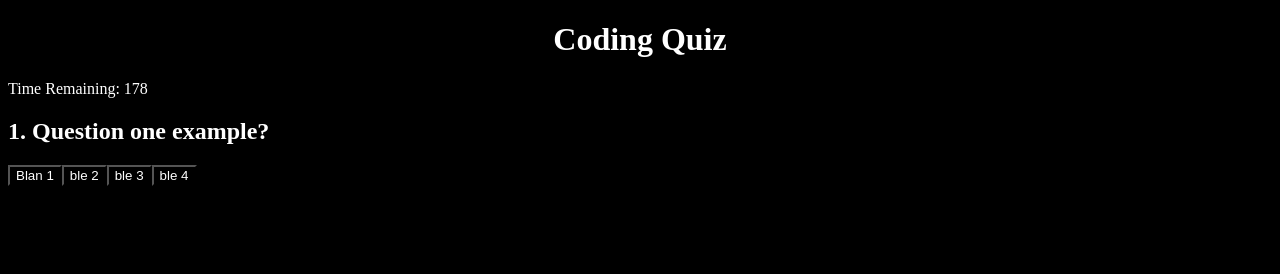
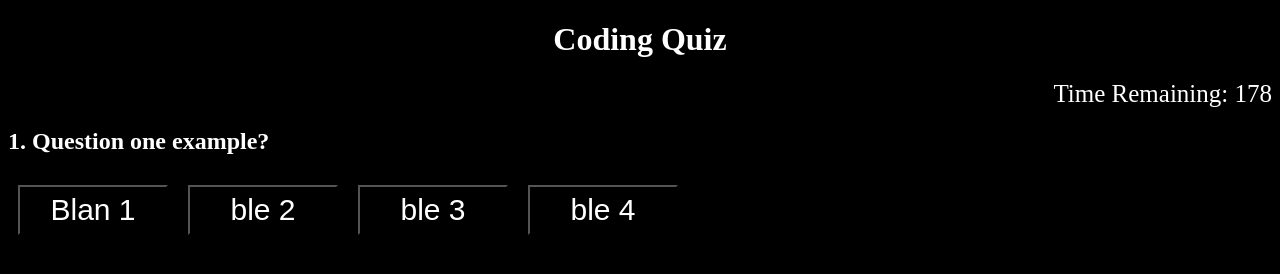
Before and after one commit to dfreeman3102/timed-coding-assessment, a plain HTML site: page index.html in a window 1280 px wide. Both pictures are taken after a click on the button "Start". Drawn offline with Linux system fonts and the light colour scheme.

Commit message:
makes question, timer, and answers more readable

```diff
--- a/assets/css/style.css
+++ b/assets/css/style.css
@@ -21,6 +21,21 @@ h1{
     font-size: 25px;
     background-color: rgb(71, 71, 71);
 }
+#timer{
+    display: flex;
+    justify-content: end;
+    font-size: 25px;
+}
+.btn{
+    width: 150px;
+    height: 50px;
+    font-size: 30px;
+    margin: 10px;
+}
+#next{
+    display: flex;
+    justify-content: center;
+}
 #nextBtn{
     width: 75px;
     height: 50px;
--- a/index.html
+++ b/index.html
@@ -24,7 +24,9 @@
                 <button class="btn" hidden>Answer 3</button>
                 <button class="btn" hidden>Answer 4</button>
             </section>
+            <section id="next">
             <button id="nextBtn" hidden>Next</button>
+            </section>
     </section>
 
     <script src="./assets/js/script.js"></script>
```
